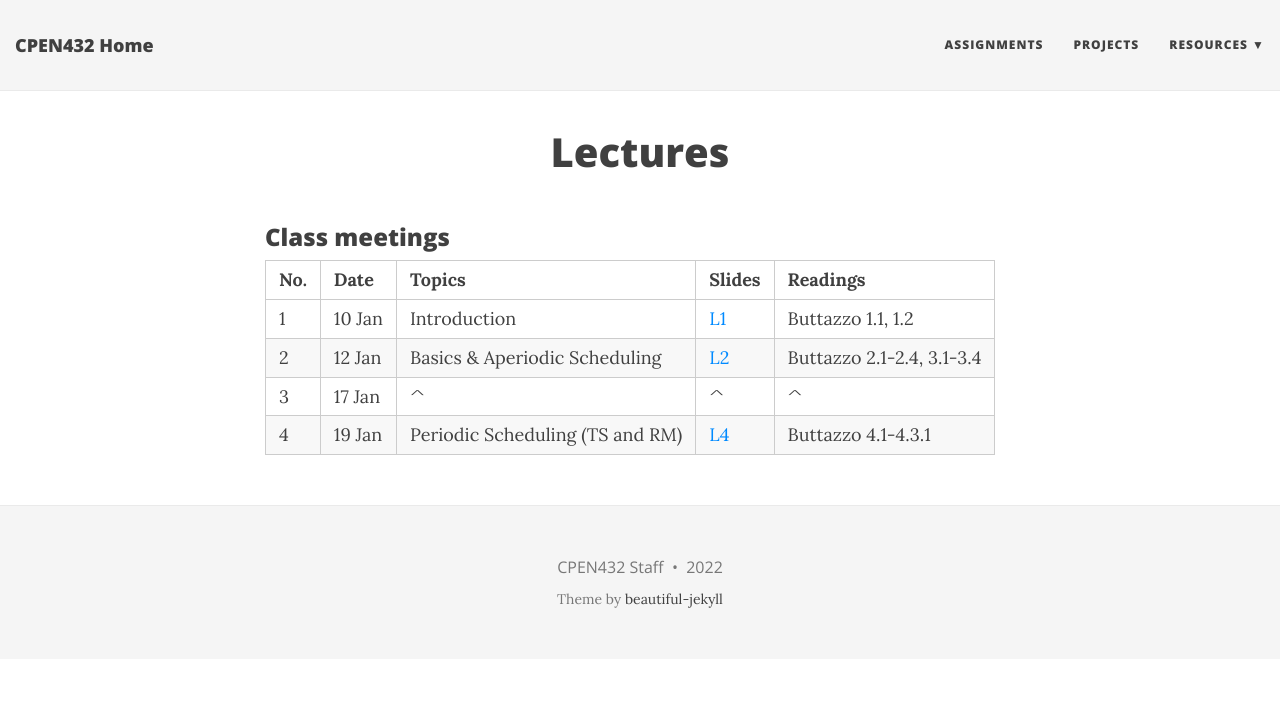
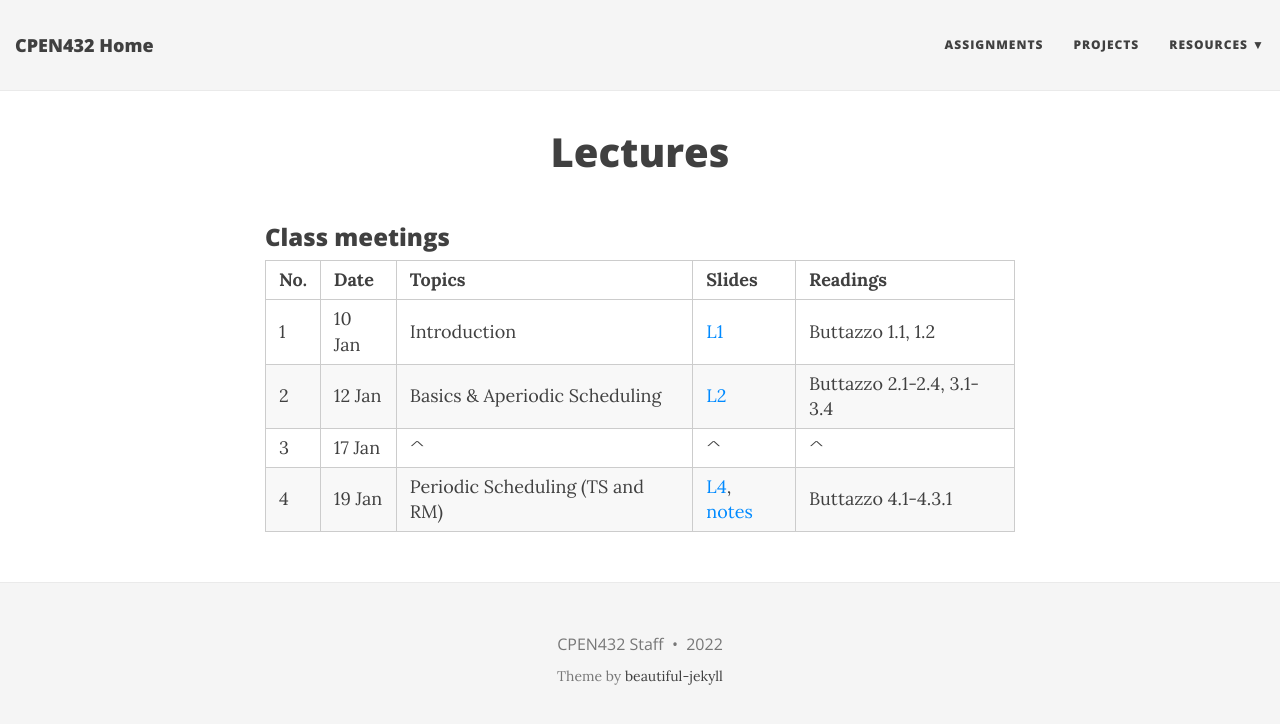
Before and after one commit to CPEN432/cpen432.github.io, a Jekyll site: the page built from lectures.md, in a window 1280 px wide. Shown: the top 724 px of the page. Built offline with Jekyll 4.4.1, drawn with Linux system fonts in a browser that asks for light colours; nearby versions of some CDN libraries.

Commit message:
Update lectures.md

```diff
--- a/lectures.md
+++ b/lectures.md
@@ -9,7 +9,7 @@
 |  1  | 10 Jan | Introduction | [L1](http://cpen432.github.io/resources/gujarati-slides/1-introduction.pdf) | Buttazzo 1.1, 1.2 |
 |  2  | 12 Jan | Basics & Aperiodic Scheduling | [L2](http://cpen432.github.io/resources/gujarati-slides//2-basics-and-aperiodic.pdf) | Buttazzo 2.1-2.4, 3.1-3.4 |
 |  3  | 17 Jan | ^ | ^ | ^ |
-|  4  | 19 Jan | Periodic Scheduling (TS and RM) | [L4](http://cpen432.github.io/resources/gujarati-slides//4-periodic.pdf) | Buttazzo 4.1-4.3.1 |
+|  4  | 19 Jan | Periodic Scheduling (TS and RM) | [L4](http://cpen432.github.io/resources/gujarati-slides//4-periodic.pdf), [notes](http://cpen432.github.io/resources/gujarati-slides//4-notes.pdf) | Buttazzo 4.1-4.3.1 |
 
 <!-- | **No.** | **Date** | **Topics** | **Readings** | -->
 <!-- |:---:|:-------|:---:|:----:| -->
```
